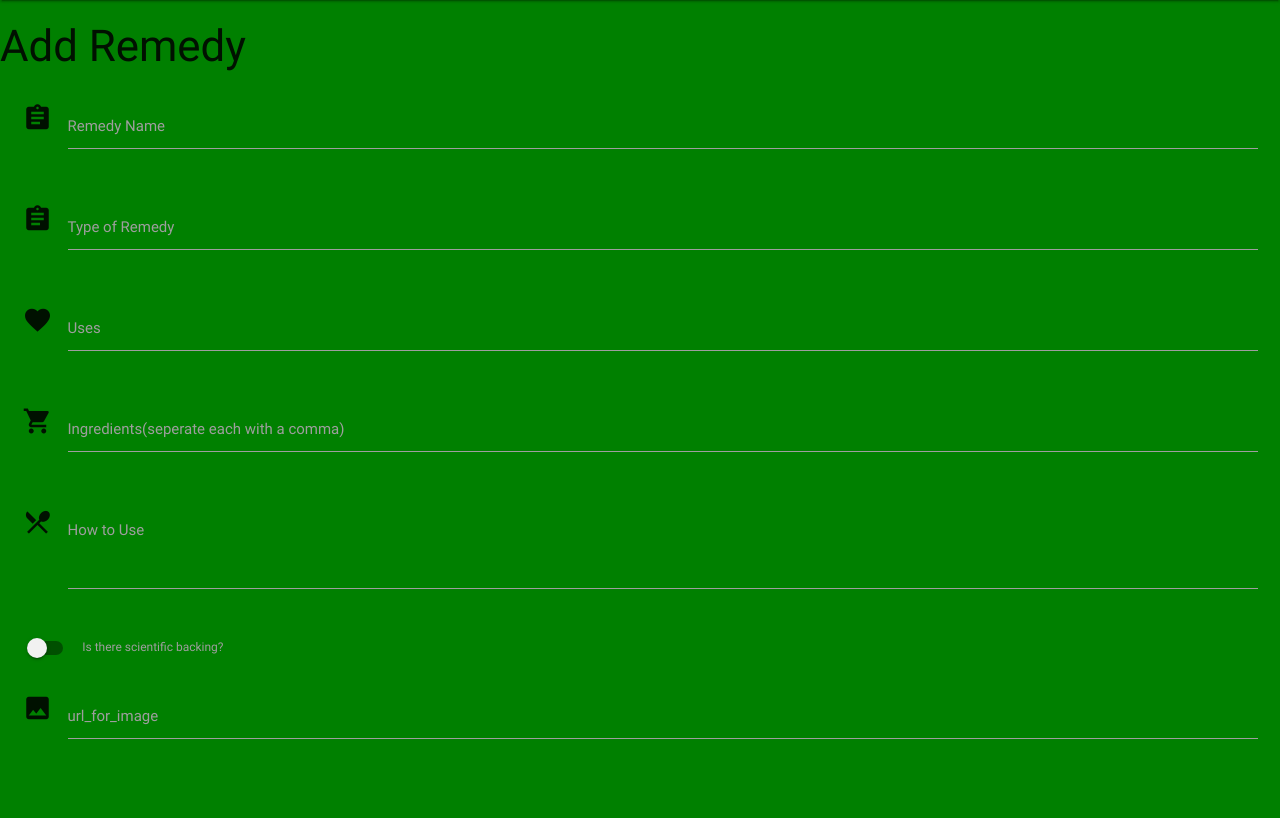
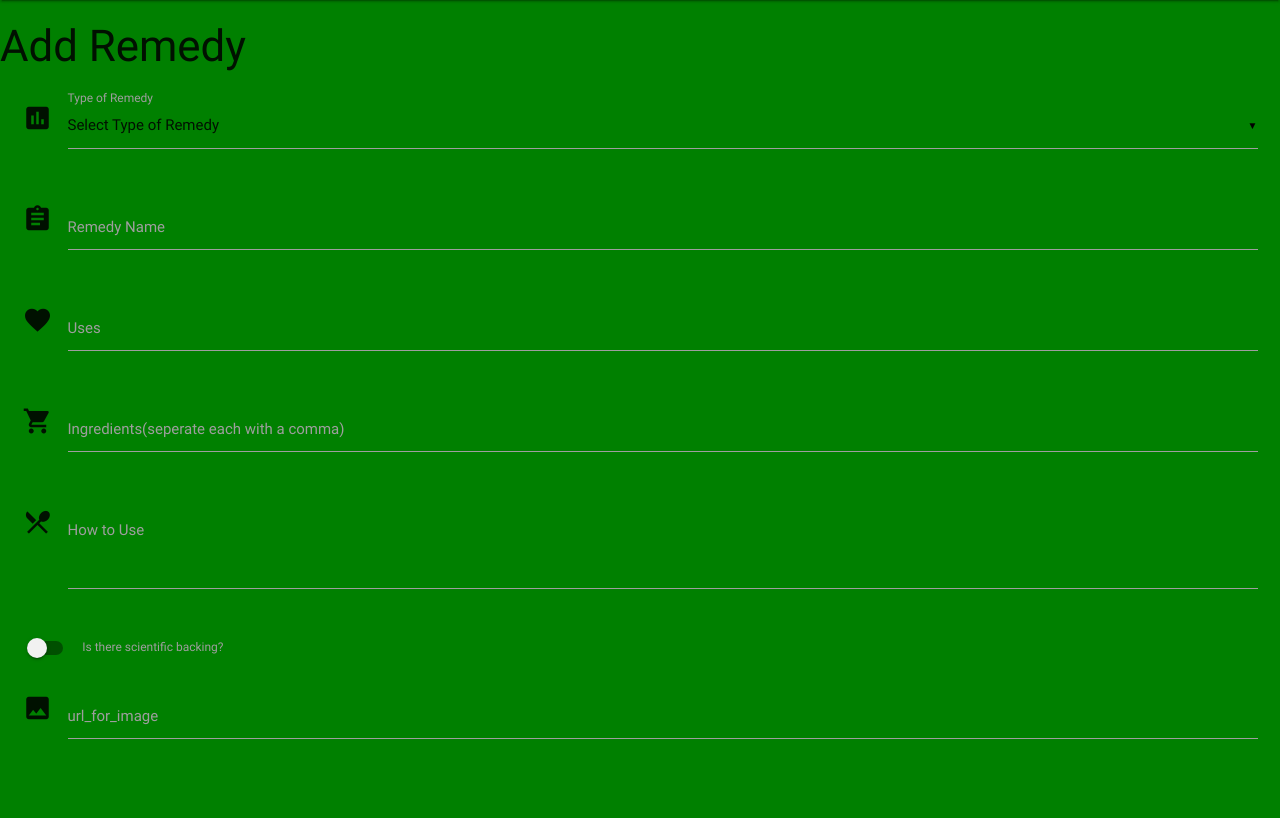
Before and after one commit to Alysha11/remedycollection, a Flask app: page /add_remedy in a window 1280 px wide. Shown: the part 64-882 px from the top of the page. Before the commit the page ends 803 px from the top, so only its background shows below. Run offline with Flask 2, Linux system fonts and the light colour scheme; data that the repository does not hold is empty; some libraries are stand-ins or nearby versions.

Commit message:
add select and bind options to remedy type, remove duplicate inputs from form

```diff
--- a/app.py
+++ b/app.py
@@ -22,7 +22,7 @@ def get_remedies():
 
 @app.route('/add_remedy')
 def add_remedy():
-    return render_template('addremedy.html')
+    return render_template('addremedy.html', types=mongo.db.type.find())
 
 
 if __name__ == '__main__':
--- a/templates/addremedy.html
+++ b/templates/addremedy.html
@@ -1,5 +1,20 @@
 {% extends 'base.html' %} {% block content %}
 <h3>Add Remedy</h3>
+<div class="row">
+    <form action="" method="POST" class="col s12">
+        <div class="row">
+            <div class="row">
+                <div class="input-field col s12">
+                    <i class="material-icons prefix">poll</i>
+                    <select id="type" name="type_name">
+                  <option value="" disabled selected>Select Type of Remedy</option>
+                  {% for type in types %}
+                      <option value="{{type.type_name}}">{{type.type_name}}</option>
+                  {% endfor %}
+                </select>
+                    <label>Type of Remedy</label>
+                </div>
+            </div>
 <div class="row">
     <form action="" method="POST" class="col s12">
     <div class="row">
@@ -7,13 +22,6 @@
                 <i class="material-icons prefix">assignment</i>
                 <input id="remedy_name" name="remedy_name" type="text">
                 <label for="icon_prefix">Remedy Name</label>
-            </div>
-        </div>
-    <div class="row">
-            <div class="input-field col s12">
-                <i class="material-icons prefix">assignment</i>
-                <input id="remedy_type" name="remedy_type" type="text">
-                <label for="icon_prefix">Type of Remedy</label>
             </div>
         </div>
          <div class="row">
@@ -55,4 +63,4 @@
         </div>
     </form>
 </div>
-{% endblock %}
+  {% endblock %}
--- a/templates/base.html
+++ b/templates/base.html
@@ -28,9 +28,10 @@
     <script src="https://cdnjs.cloudflare.com/ajax/libs/materialize/0.100.2/js/materialize.min.js"></script>
       <script type="text/javascript">
         $(document).ready(function() {
-            $('.collapsible').collapsible();
+            $('.collapsible').collapsible(),
+                $('select').material_select();
         })
-
+        </script>
     </body>
 
 </html>
```
